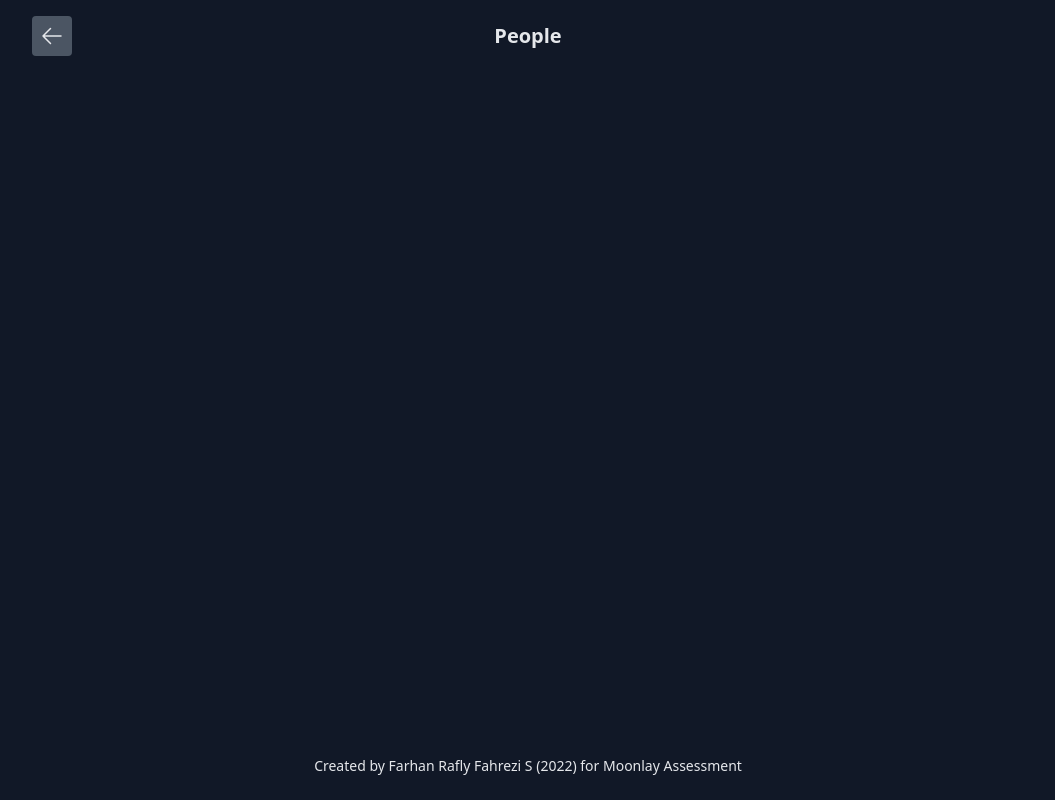
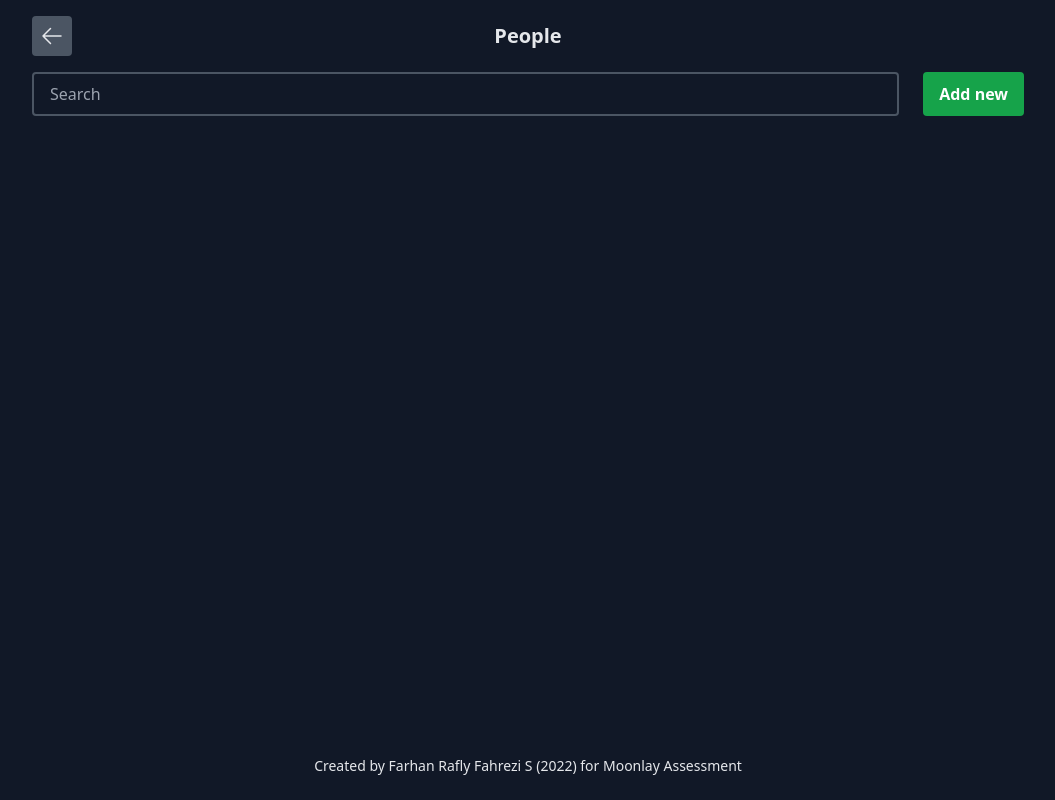
Before and after one commit to raflyfahrezi/moonlay-assessment, a React (Create React App) app: page /people in a window 1280 px wide. Shown: the whole page, without its empty margins (112-1167 px from the left). Built offline with nearby package versions, Linux system fonts and the light colour scheme.

Commit message:
fix people module

```diff
--- a/src/modules/people/index.tsx
+++ b/src/modules/people/index.tsx
@@ -1,11 +1,12 @@
 import React from 'react'
 
-import { Header, Wrapper } from '@/components'
+import { Header, Search, Wrapper } from '@/components'
 
 const PeopleModule = () => {
     return (
         <Wrapper>
             <Header title='People' />
+            <Search />
             <div></div>
         </Wrapper>
     )
```
